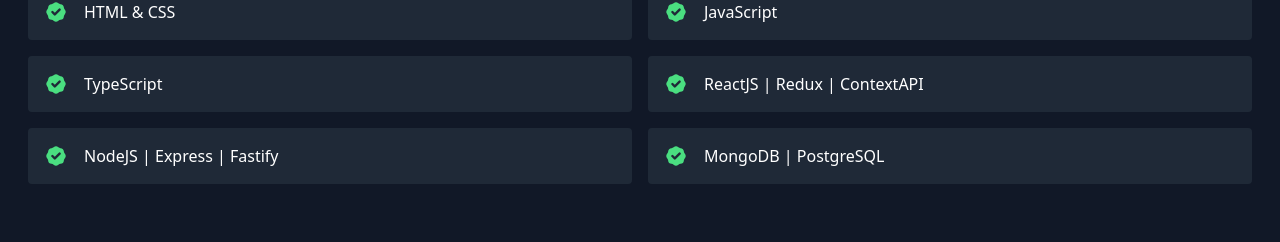
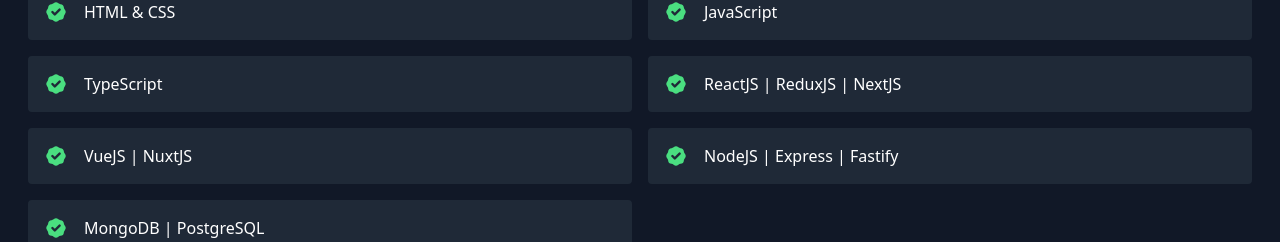
Before and after one commit to hanthienduc/portfolio-site, a JavaScript app: page / in a window 1280 px wide. Shown: the part 1622-1864 px from the top of the page. Built offline with nearby package versions, Linux system fonts and the light colour scheme; the HTML template or start-up script is replaced by a standard one.

Commit message:
update data and about section

```diff
--- a/src/components/About.js
+++ b/src/components/About.js
@@ -10,7 +10,7 @@ export default function About() {
             <br className="hidden lg:inline-block" /> A Front-End Web Developer
           </h1>
           <p className="mb-8 leading-relaxed">
-            A Life long learner, passionate in Web Development, especially <strong>front-end development</strong>, in my free time i like to read tech blogs, explore new tools and technologies, and  a big believer in the best way of learning is by doing.
+            A Life long learner, passionate in Web Development, especially <strong>front-end development</strong>, in my free time i like to read tech blogs, explore new tools and coding.
           </p>
           <div className="flex justify-center mt-1 flex-wrap gap-2">
             <a
--- a/src/components/data.js
+++ b/src/components/data.js
@@ -34,7 +34,8 @@ export const skills = [
   "HTML & CSS",
   "JavaScript",
   "TypeScript",
-  "ReactJS | Redux | ContextAPI",
+  "ReactJS | ReduxJS | NextJS",
+  "VueJS | NuxtJS",
   "NodeJS | Express | Fastify",
   "MongoDB | PostgreSQL",
 ];
```
